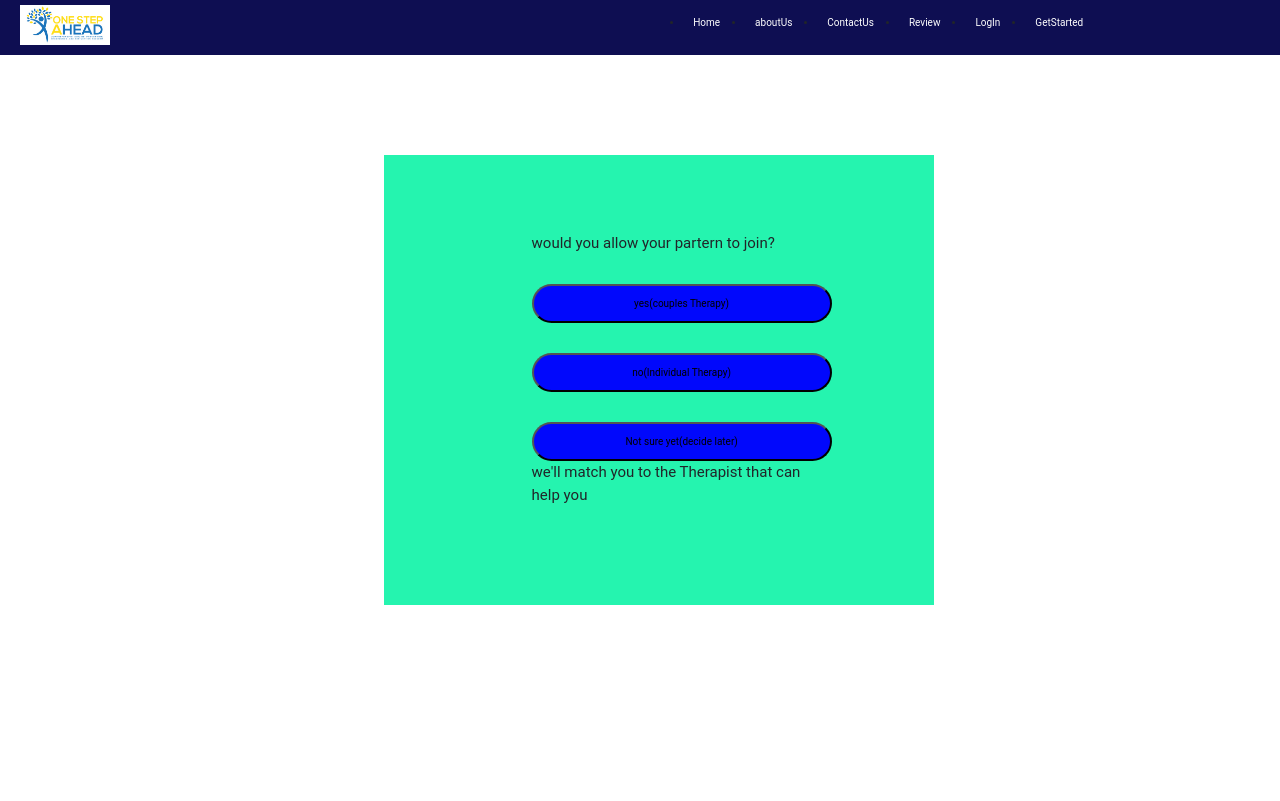
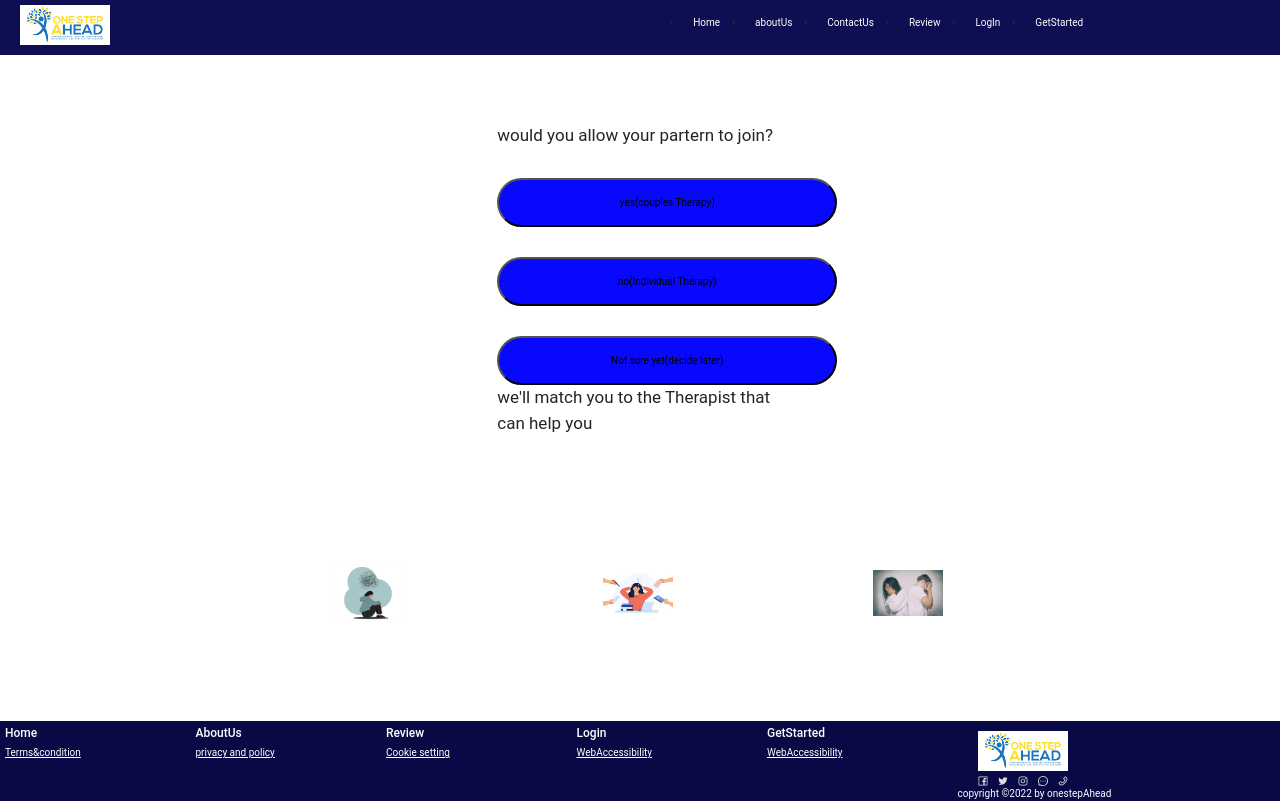
Before and after one commit to elise1914347/one-step-ahead-react, a React (Create React App) app: page /start in a window 1280 px wide. Shown: the top 801 px of the page. Built offline with nearby package versions, Linux system fonts and the light colour scheme.

Commit message:
styling getstarted

```diff
--- a/src/view/Getstarted.css
+++ b/src/view/Getstarted.css
@@ -15,37 +15,41 @@ body{
     gap: 20px;
 }
 .card,.form{
-    margin:10rem;
+    /* margin:10rem; */
     width:55rem;
-    height: 45rem;
+    height: 50rem;
     padding-left: 3rem;
     padding-right: 10%;
     padding-top: 6%;
-    background-color: rgb(37, 244, 175);
+    /* background-color: rgb(37, 244, 175); */
     background-position: center;
     margin-left: 30%;
 }
 .label{
     margin-left:30%;
-    font-size:15px;
+    font-size:17px;
 }
 .inputB{
     background-color: rgba(0, 0, 255, 0.968);
-    padding:10px;
+    padding:15px;
     border-radius: 10rem;
-    width:30rem;
+    width:34rem;
     margin-top: 30px;
     text-align: center;
     cursor: pointer;
 }
 .image1{
-    height: 40%;
-    width:28%;
+    height: 60%;
+    width:30%;
     padding:100px;
 
 }
 .image{
     grid-template-columns:30% 30% 30%;
-    gap: 9rem;
-    margin-left: 10%;
+    margin-top:-9rem;
+    margin-left: 20%;
 }
+.container{
+    display:inline-block;
+    gap:1rem;
+}
--- a/src/view/Getstarted.js
+++ b/src/view/Getstarted.js
@@ -21,7 +21,7 @@ const GetStarted =()=>{
 
 return(
   <>
-
+<div className="container">
 <Card classname="card">
 <Form className="form">
 <Form.Item label="would you allow your partern to join?" className="label"></Form.Item>
@@ -44,6 +44,7 @@ return(
   <img src={stress} className="image1"/>
   <img src={relationship} className="image1"/>
 </div>
+</div>
 </>
 )
 }
```
